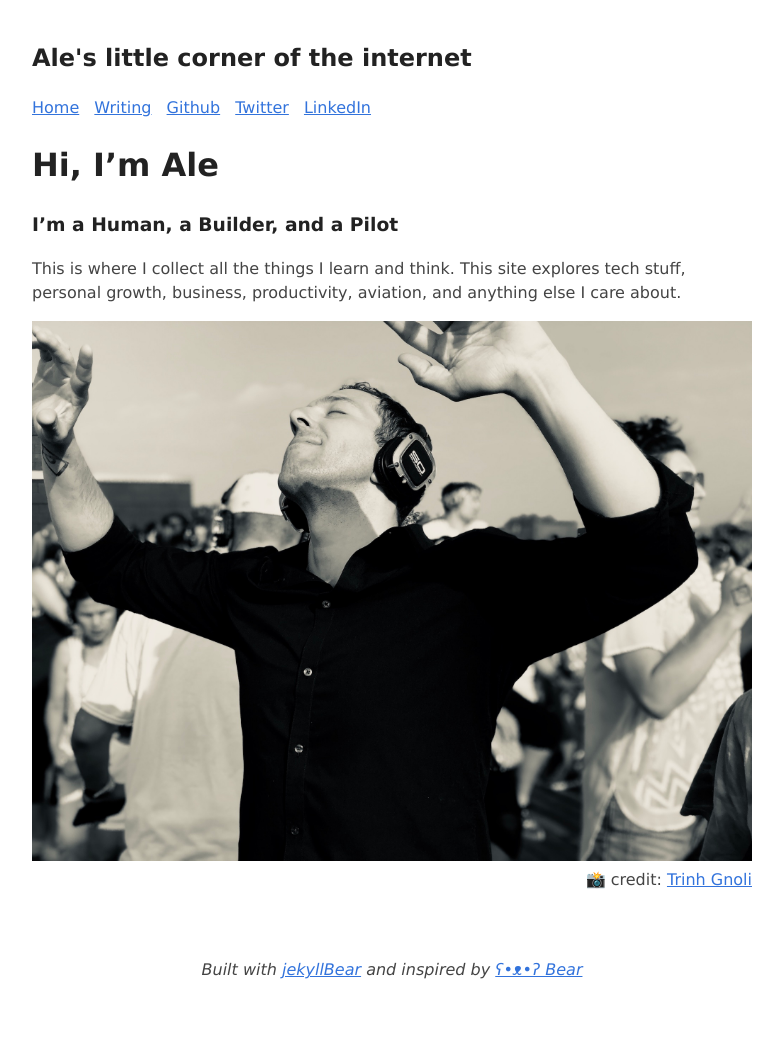
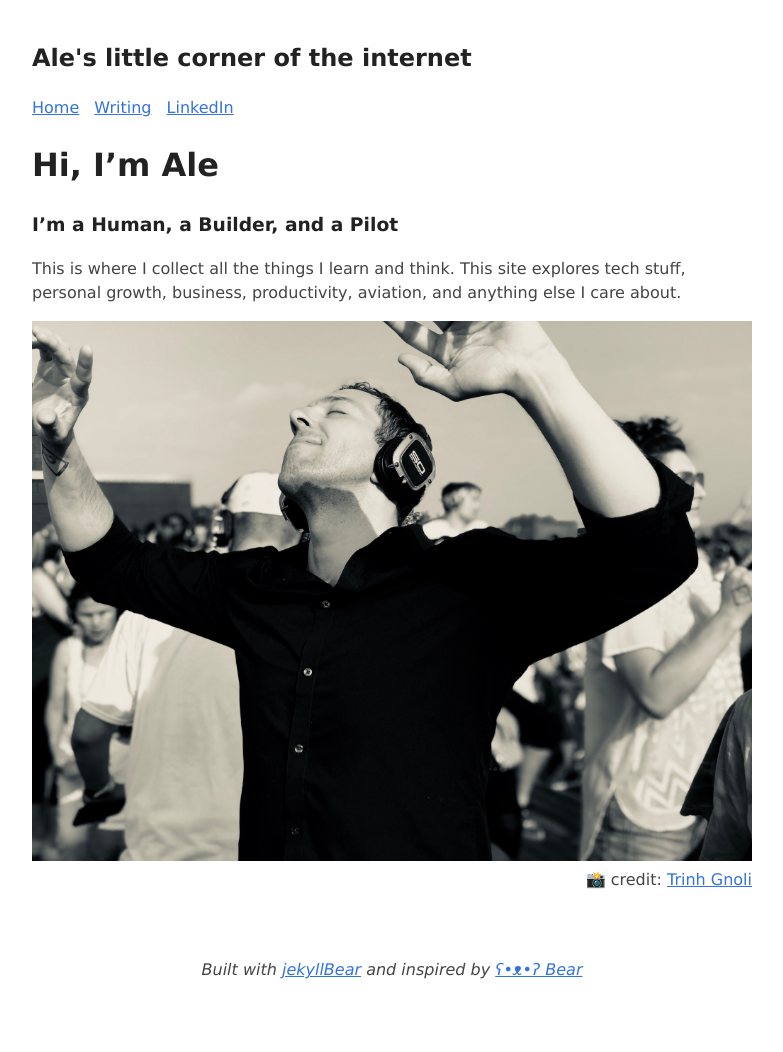
Before and after one commit to tebemis/tebemis.github.io, a Jekyll site: the page built from index.md, in a window 1280 px wide. Shown: the whole page, without its empty margins (248-1031 px from the left). Built offline with Jekyll 4.4.1, drawn with Linux system fonts in a browser that asks for light colours.

Commit message:
remove github and twitter links

```diff
--- a/_includes/header.html
+++ b/_includes/header.html
@@ -2,7 +2,5 @@
 <nav>
   <a href="{{ site.url }}">Home</a>
   <a href="{{ site.url }}{{ site.Blog }}">Writing</a>
-  <a href="https://github.com/tebemis">Github</a>
-  <a href="https://twitter.com/tebemis">Twitter</a>
-  <a href="https://www.linkedin.com/in/alessandrognoli/">LinkedIn</a>
+  <a href="https://www.linkedin.com/in/alegnoli/">LinkedIn</a>
 </nav>
```
